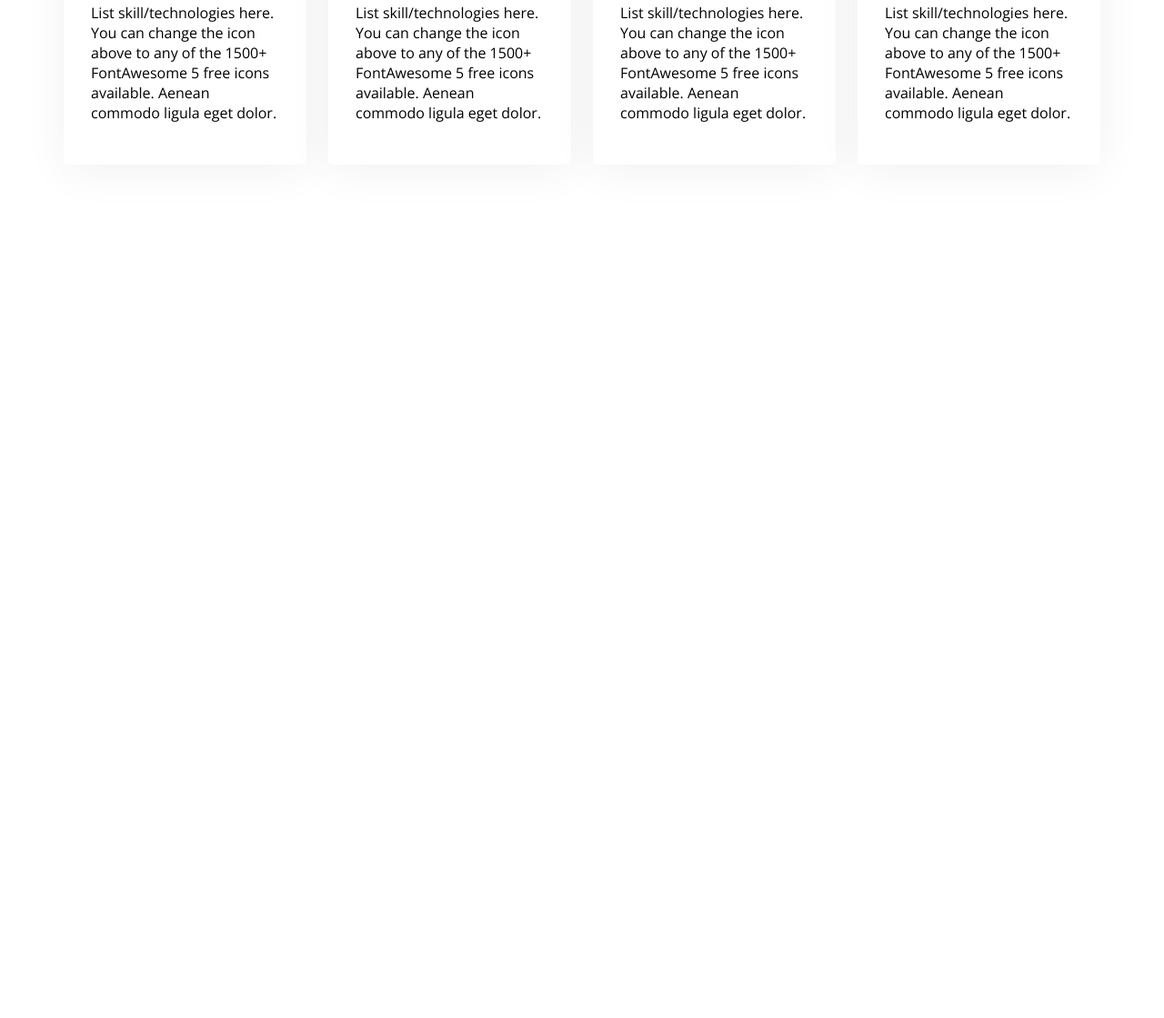
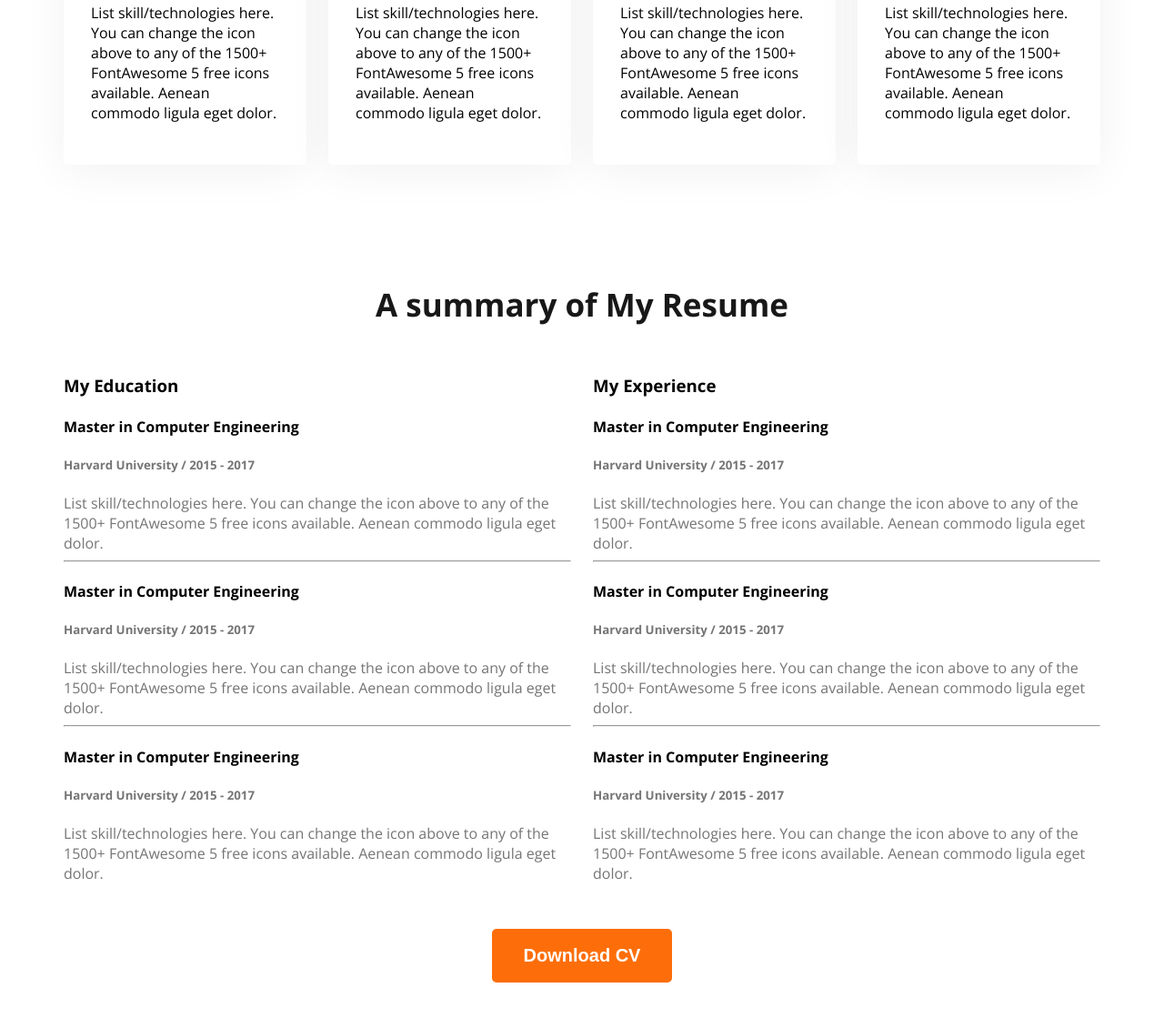
Before and after one commit to Shafiq0047/my-first-website-build, a plain HTML site: page index.html in a window 1280 px wide. Shown: the part 1999-3118 px from the top of the page at 91% size. Before the commit the page ends 2310 px from the top, so only its background shows below. Drawn offline with nearby package versions, Linux system fonts and the light colour scheme.

Commit message:
resume section complete

```diff
--- a/index.html
+++ b/index.html
@@ -88,6 +88,63 @@
             </div>
 
         </section>
+        <section class="resume">
+            <h3 class="section-title">
+                A summary of My Resume
+            </h3>
+            <div class="resume-container">
+                <div class="resume-column">
+                    <h3 class="resume-column-title">My Education</h3>
+                    <div class="experience">
+                        <h4 class="experience-title">Master in Computer Engineering</h4>
+                        <h5 class="experience-sub-title">Harvard University / 2015 - 2017</h5>
+                        <div class="experience-description">List skill/technologies here. You can change the icon above
+to any of the 1500+ FontAwesome 5 free icons available. Aenean commodo ligula eget dolor.</div>
+                    </div>
+                    <hr>
+                    <div class="experience">
+                        <h4 class="experience-title">Master in Computer Engineering</h4>
+                        <h5 class="experience-sub-title">Harvard University / 2015 - 2017</h5>
+                        <div class="experience-description">List skill/technologies here. You can change the icon above
+to any of the 1500+ FontAwesome 5 free icons available. Aenean commodo ligula eget dolor.</div>
+                    </div>
+                    <hr>
+                    <div class="experience">
+                        <h4 class="experience-title">Master in Computer Engineering</h4>
+                        <h5 class="experience-sub-title">Harvard University / 2015 - 2017</h5>
+                        <div class="experience-description">List skill/technologies here. You can change the icon above
+to any of the 1500+ FontAwesome 5 free icons available. Aenean commodo ligula eget dolor.</div>
+                    </div>
+                    </div>
+                    <div class="resume-column">
+                        <h3 class="resume-column-title">My Experience</h3>
+                    <div class="experience">
+                        <h4 class="experience-title">Master in Computer Engineering</h4>
+                        <h5 class="experience-sub-title">Harvard University / 2015 - 2017</h5>
+                        <div class="experience-description dark-3">List skill/technologies here. You can change the icon above
+to any of the 1500+ FontAwesome 5 free icons available. Aenean commodo ligula eget dolor.</div>
+                    </div>
+                    <hr>
+                    <div class="experience">
+                        <h4 class="experience-title">Master in Computer Engineering</h4>
+                        <h5 class="experience-sub-title">Harvard University / 2015 - 2017</h5>
+                        <div class="experience-description">List skill/technologies here. You can change the icon above
+to any of the 1500+ FontAwesome 5 free icons available. Aenean commodo ligula eget dolor.</div>
+                    </div>
+                    <hr>
+                    <div class="experience">
+                        <h4 class="experience-title">Master in Computer Engineering</h4>
+                        <h5 class="experience-sub-title">Harvard University / 2015 - 2017</h5>
+                        <div class="experience-description">List skill/technologies here. You can change the icon above
+to any of the 1500+ FontAwesome 5 free icons available. Aenean commodo ligula eget dolor.</div>
+                    </div>
+                    </div>
+                </div>
+            </div>
+            <div class="download-btn">
+                 <button class="btn-primary">Download CV</button>
+            </div>
+        </section>
     </main>
 </body>
 </html>
--- a/styles/portfolio.css
+++ b/styles/portfolio.css
@@ -157,3 +157,18 @@ main section{
     box-shadow: 0px 6px 50px 0px rgba(0, 0, 0, 0.06);
     border-radius: 5px;
 }
+/* resume styles */
+.section-title{
+    text-align: center;
+}
+.resume-container{
+    display: flex;
+    gap: 24px;
+}
+.experience-description, .experience-sub-title{
+    color: #757575;
+}
+.download-btn{
+    text-align: center;
+    margin-top: 50px;
+}
```
